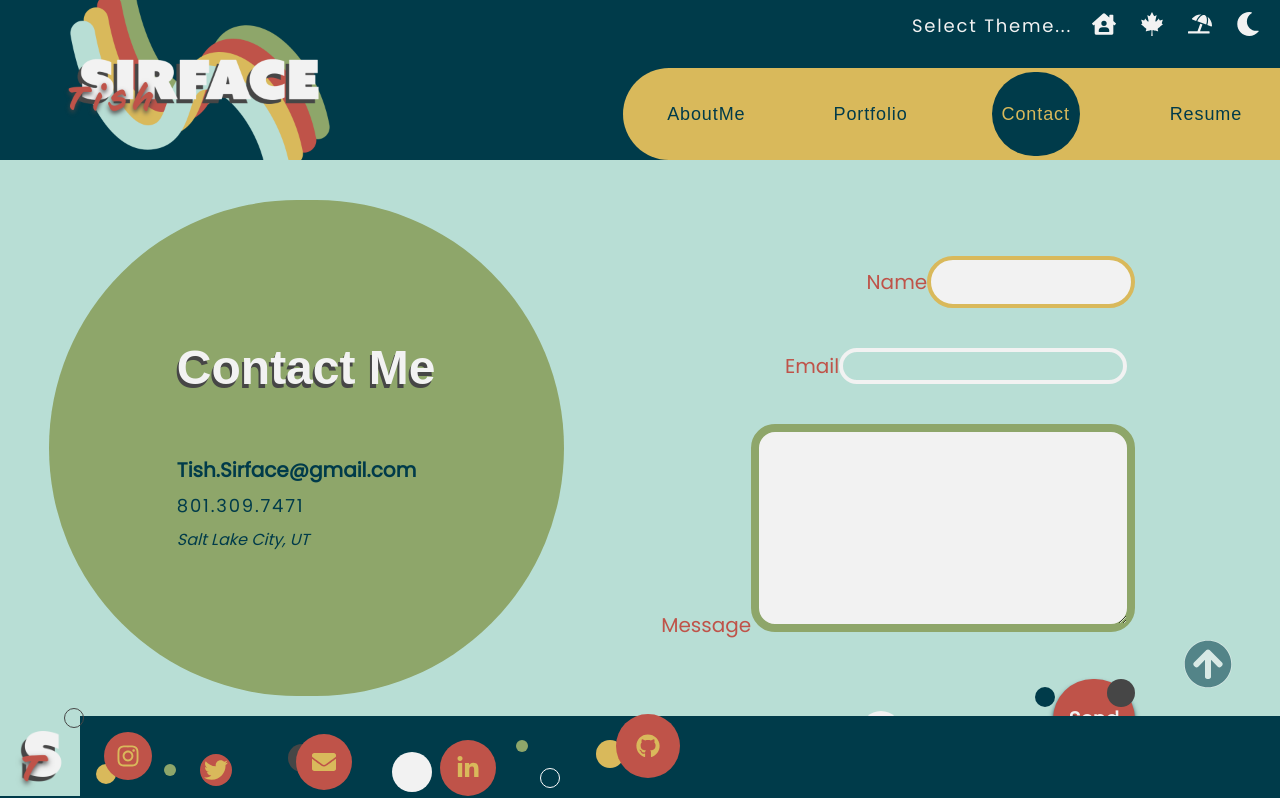
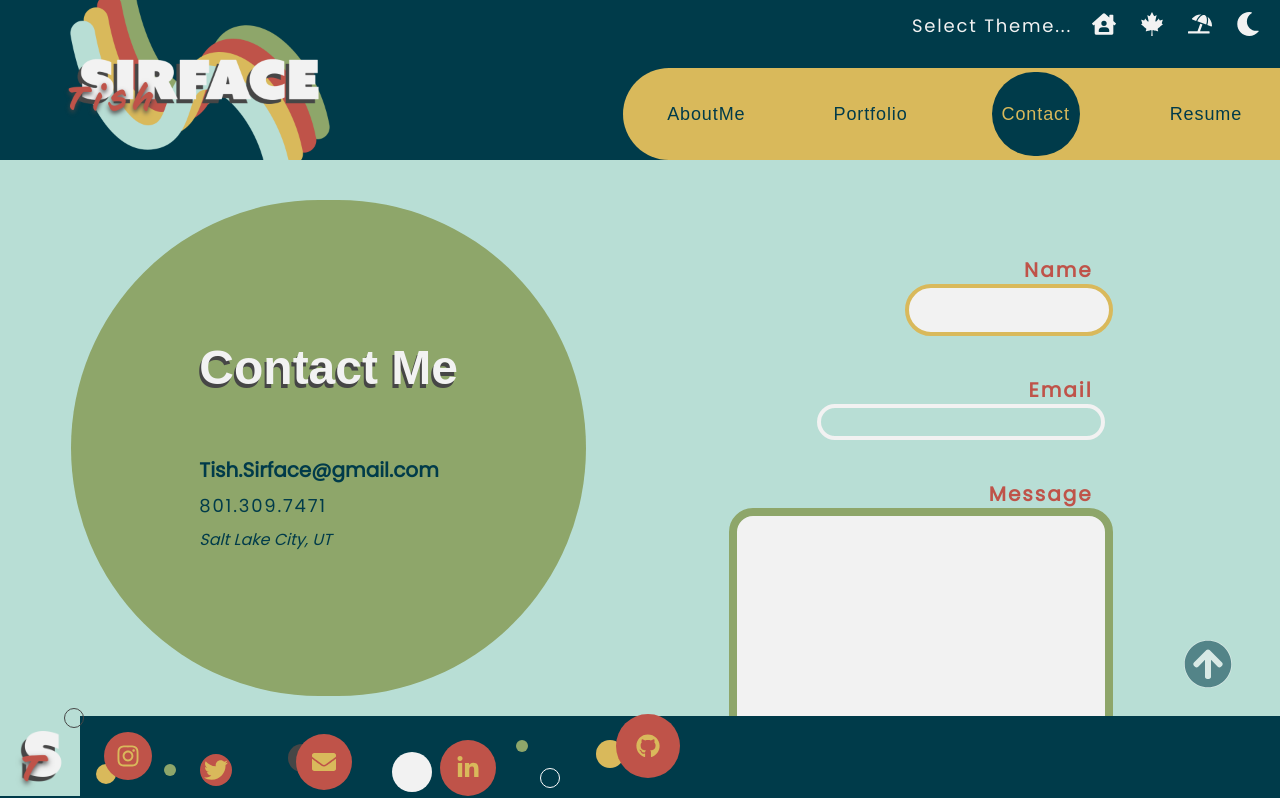
Before and after one commit to ThisTish/Portfolio_of_Tish, a React (Vite) app: page /contact in a window 1280 px wide. Shown: the top 798 px of the page. Built offline with nearby package versions, Linux system fonts and the light colour scheme; a web font is replaced by a local one.

Commit message:
some styling

```diff
--- a/src/components/ContactForm.jsx
+++ b/src/components/ContactForm.jsx
@@ -11,7 +11,6 @@ const ContactForm = () => {
 	const [nameError, setNameError] = useState('')
 	const [emailError, setEmailError] = useState('')
 	const [messageError, setMessageError] = useState('')
-	const [color, setColor] = useState('primary')
 	const [validEmail, setValidEmail] = useState(true)
 	const [sentMessage, setSentMessage] = useState('')
 	const [messageSent, setMessageSent] = useState(false)
@@ -23,16 +22,13 @@ const ContactForm = () => {
 			if(!value){
 				switch(name){
 					case "name":
-						setNameError('FieldRequired')
-						setColor('border-red')
+						setNameError('FieldRequired!')
 						break
 					case "email":
-						setEmailError('FieldRequired')
-						setColor('border-red')
+						setEmailError('FieldRequired!')
 						break
 					case "message":
-						setMessageError('FieldRequired')
-						setColor('border-red')
+						setMessageError('FieldRequired!')
 						break
 						default:
 							break
@@ -42,15 +38,12 @@ const ContactForm = () => {
 				switch(name){
 					case "name":
 						setNameError('')
-						setColor('border-primary')
 						break
 					case "email":
 						setEmailError('')
-						setColor('border-primary')
 						break
 					case "message":
 						setMessageError('')
-						setColor('border-primary')
 						break
 						default:
 							break
@@ -98,51 +91,51 @@ const ContactForm = () => {
 	return (
 		<div className="flex flex-col my-24 ">
 			<form ref={form} onSubmit={sendMessage}  className="space-y-10 flex flex-col items-end text-red font-light lg:text-xl">
-				<div>
-					<label htmlFor="name">Name</label>
+				<div className="flex flex-col text-end">
+					<label htmlFor="name" className="mr-5 font-semibold tracking-widest">Name</label>
 					<input
 					type="text"
 					id="name"
 					name="name"
-					className="max-w-48 rounded-full bg-highlight border-yellow border-4 p-2 text-secondary focus:color lg:max-w-52"
+					className="max-w-48 rounded-full bg-highlight border-yellow border-4 p-2 text-secondary outline-none focus:border-2 lg:max-w-52"
 					required
 					value={name}
 					onChange={(event) => setName(event.target.value)}
 					onBlur={handleInput}
 					/>
-					{nameError && <p className="text-red text-xs">{nameError}</p>}
+					{nameError && <p className="text-red text-sm">{nameError}</p>}
 				</div>
 
-				<div>
-					<label  htmlFor="email">Email</label>
+				<div className="flex flex-col text-end">
+					<label  htmlFor="email" className="mr-5 font-semibold tracking-widest">Email</label>
 					<input
 					type="text"
 					id="email"
 					name="email"
-					className="rounded-full bg-primary border-highlight border-4 mr-2 w-60 px-2 text-secondary focus:color lg:w-72"
+					className="rounded-full bg-primary border-highlight border-4 mr-2 w-60 px-2 text-secondary outline-none focus:border-2 lg:w-72"
 					required
 					value={email}
 					onChange={(event) => setEmail(event.target.value)}
 					onBlur={handleInput}
 
 					/>
-					{emailError && <p className="text-red text-xs">{emailError}</p>}
+					{emailError && <p className="text-red text-sm">{emailError}</p>}
 
 				</div>
 
-				<div>
-					<label  htmlFor="message" >Message</label>
+				<div className="flex flex-col text-end">
+					<label  htmlFor="message" className="mr-5 font-semibold tracking-widest">Message</label>
 					<textarea
 					name="message"
 					id="message"
-					className="rounded-3xl h-32 w-72 border-8 bg-highlight border-green p-3 text-secondary focus:color lg:min-w-96 lg:h-52"
+					className="rounded-3xl h-64 w-80 border-8 bg-highlight border-green p-3 text-secondary outline-none focus:border-2 lg:w-96 lg:h-96"
 					required
 					value={message}
 					onChange={(event) => setMessage(event.target.value)}
 					onBlur={handleInput}
 
 					></textarea>
-					{messageError && <p className="text-red text-xs">{messageError}</p>}
+					{messageError && <p className="text-red text-sm">{messageError}</p>}
 					{/* add toastify? */}
 
 				</div>
--- a/src/pages/AboutMe.jsx
+++ b/src/pages/AboutMe.jsx
@@ -5,28 +5,23 @@ const AboutMe = () => {
 
 	return (
 		<div className="flex flex-col mb-20">
-			{/* <h2 className="text-highlight text-3xl font-bold [text-shadow:_-2px_4px_0_var(--shadow)] hidden md:block mx-3 my-1 lg:m-16 lg:text-end md:text-5xl lg:text-7xl">About Me</h2> */}
 			<Headings text={'About Me'}/>
 
 			<div className="flex flex-col-reverse sm:flex-row md:mt-14 md:items-center">
 				{/* about me */}
 				<div className=" border-green border-8 space-y-3 pb-20 mx-auto rounded-br-3xl rounded-bl-3xl -mt-10 border-t-0 bg-highlight w-96 lg:w-1/3 md:border-t-8 md:rounded-3xl ">
-					{/* <h3 className="text-red text-xl font-bold pt-10 lg:text-3xl ">aboutMe</h3> */}
-
 					<p className="text-secondary p-10 mt-10 font-semibold lg:text-lg">
 						&nbsp;&nbsp;&nbsp;&nbsp;I vividly remember coming home after my first typing class in 5th grade and declaring to my mom, <span className="text-green brightness-75">"When I grow up, I want to type!"</span> Before even that, I remember at a very young age while learning how to count that <span className="text-green brightness-75">it's just a pattern!</span> Simple enough. Ever since then I have been obsessed with finding patterns all around me. On top of that, I've always loved playing games, card games, board games, and <span className="text-green brightness-75">especially puzzle games!</span> With these three things combined, I feel like I was made to be in this field of programming and web development. My obsessions with <span className="text-green brightness-75">learning, data, and research</span> push this point even further.
 						I firmly believe that life is meant for learning and experiencing as much as possible!
 					</p>
 				</div>
 
-				{/* add spinner */}
 				<ProfilePicAnimated />
 			</div>
 
 			<div className="flex flex-col lg:flex-row lg:items-end lg:space-x-12 lg:mr-24">
 				{/* loves */}
 				<div className=" border-yellow border-8 space-y-3 py-20 px-5 -mt-9 mx-auto rounded-3xl bg-highlight">
-					{/* <h3 className="text-red text-xl font-bold flex justify-end py-5 lg:text-3xl">gratitudeThings</h3> */}
 					<p className="text-secondary font-semibold lg:text-xl">
 						let loves = &#123;
 					</p>
@@ -75,7 +70,6 @@ const AboutMe = () => {
 
 			{/* want to learn */}
 			<div className="border-yellow border-8 space-y-3 py-20 px-5 -mt-9 mx-auto rounded-3xl bg-highlight md:mx-0 md:self-end md:max-w-fit md:mr-4">
-				{/* <h3 className="text-red text-xl font-bold flex justify-end py-5 lg:text-3xl">learningGoals</h3> */}
 				<p className="text-secondary font-semibold lg:text-xl">
 					let furtherStudies = &#123;
 				</p>
```
